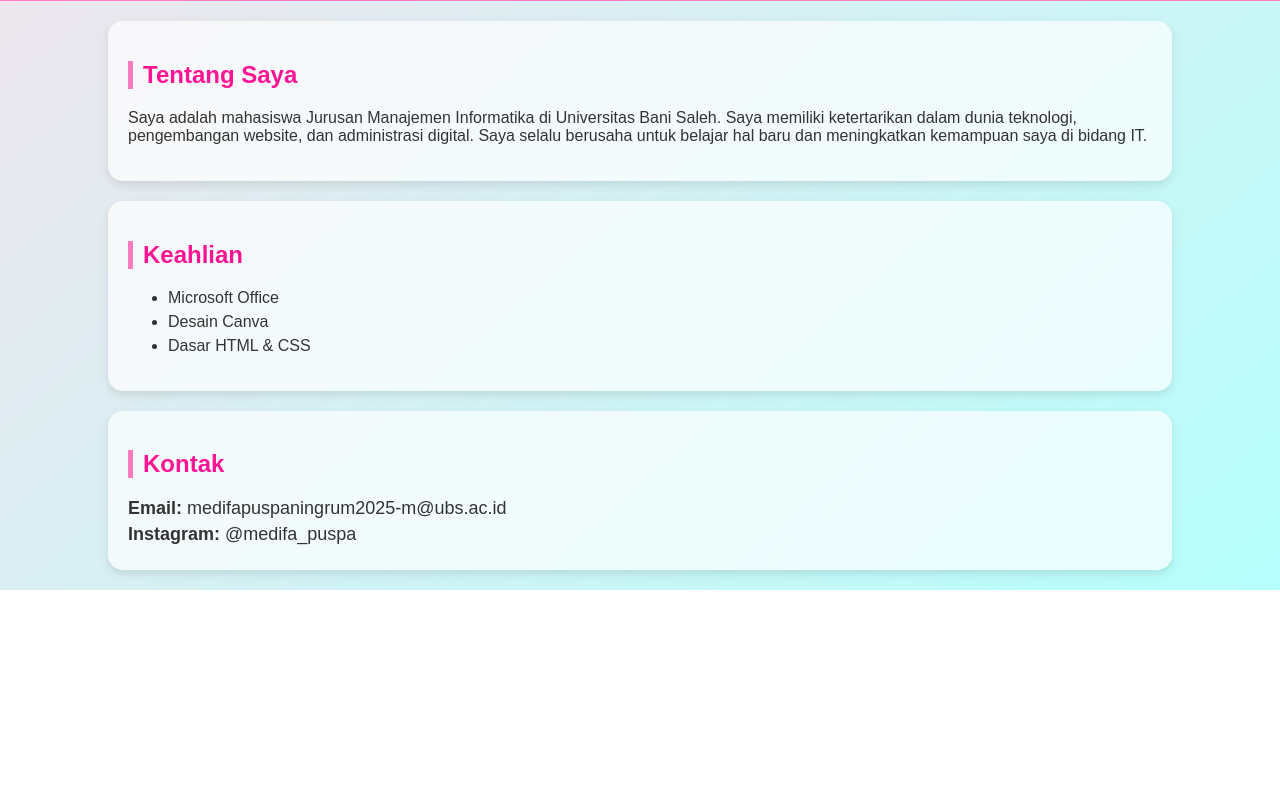
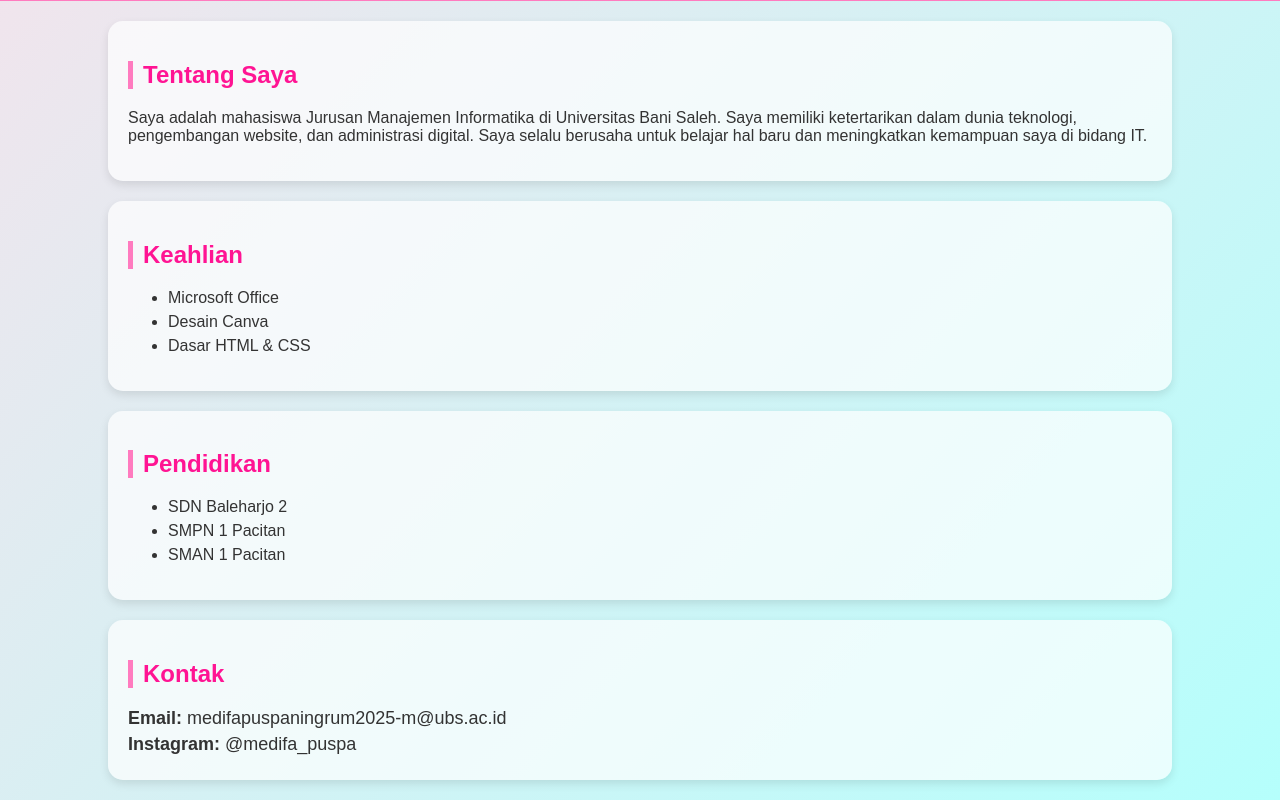
Before and after one commit to medifapuspa19-source/website_medifa, a plain HTML site: page index.html in a window 1280 px wide. Shown: the part 535-1335 px from the top of the page. Before the commit the page ends 1125 px from the top, so only its background shows below. Drawn offline with Linux system fonts and the light colour scheme.

Commit message:
Add files via upload

```diff
--- a/index.html
+++ b/index.html
@@ -87,6 +87,15 @@
         </ul>
     </section>
 
+    <section>
+        <h2>Pendidikan</h2>
+        <ul>
+            <li>SDN Baleharjo 2</li>
+            <li>SMPN 1 Pacitan</li>
+            <li>SMAN 1 Pacitan</li>
+        </ul>
+    </section>
+
     <section class="kontak">
         <h2>Kontak</h2>
         <p><span>Email:</span> medifapuspaningrum2025-m@ubs.ac.id</p>
```
